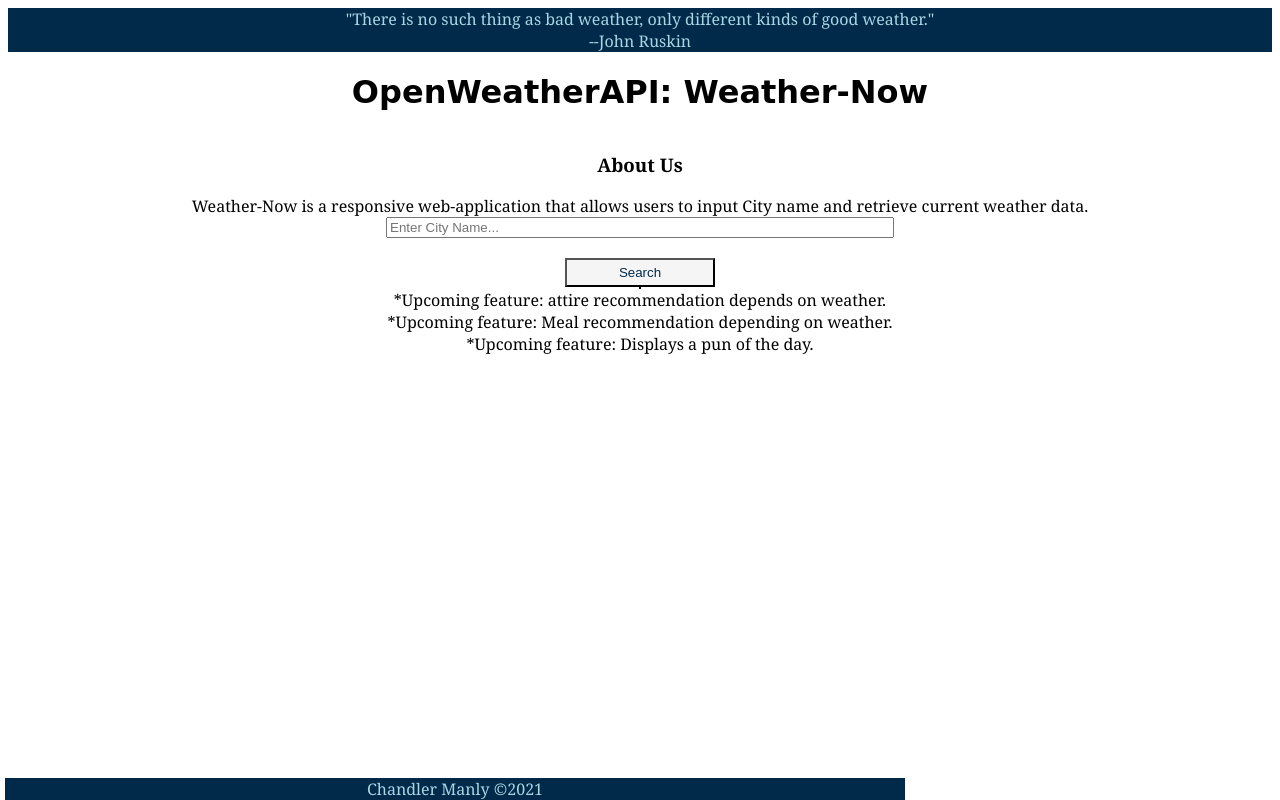
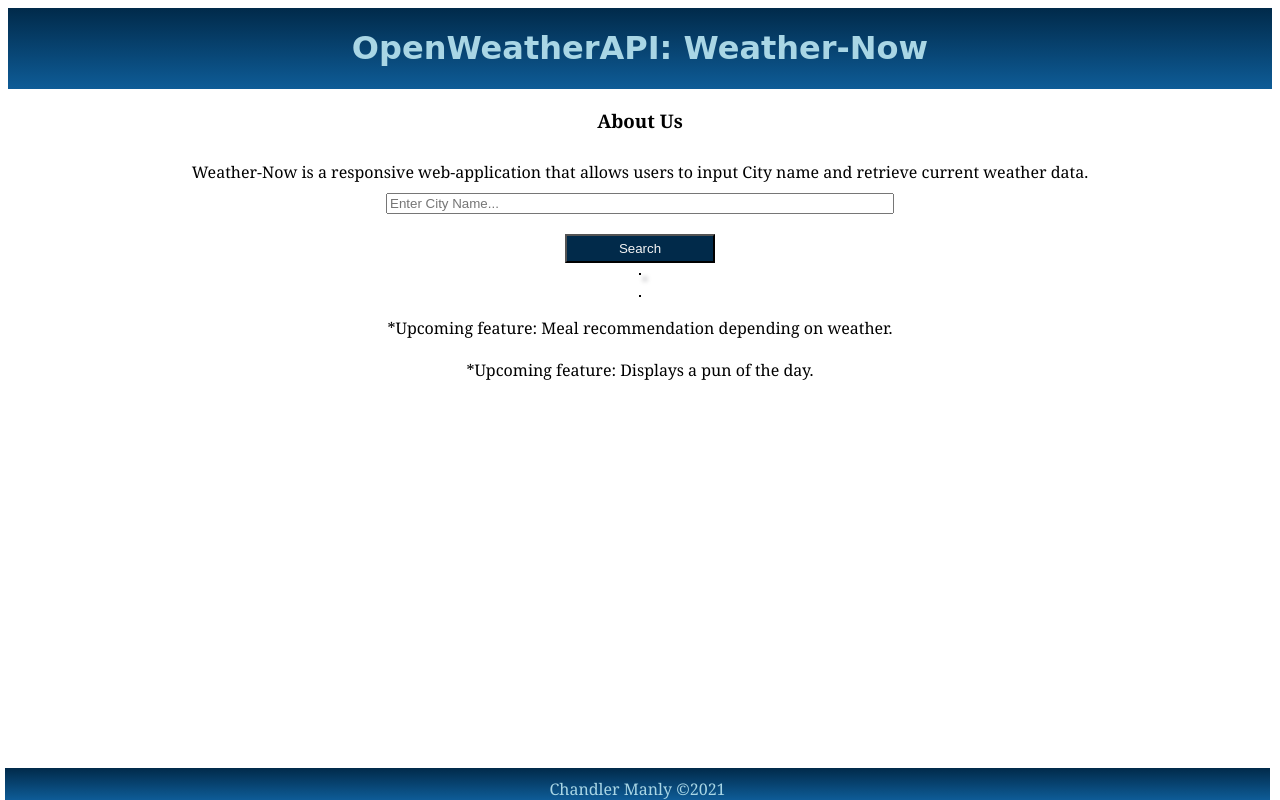
Before and after one commit to Chandler-Manly/Weather-App, a plain HTML site: page index.html in a window 1280 px wide. Drawn offline with nearby package versions, Linux system fonts and the light colour scheme; a web font is replaced by a local one.

Commit message:
updated css styling

```diff
--- a/app.js
+++ b/app.js
@@ -12,13 +12,12 @@ let appendPun = document.getElementById('pun-of-the-day-recommendation')
 // Core functionality: here's
 const getCity = async () => {
   try {
-    removeWeatherData()
+    removeWeatherData();
+    removeAttire();
     let response = await axios.get(`https://api.openweathermap.org/data/2.5/weather?q=${input.value}&units=imperial&appid=${API_KEY_TWO}`)
-    console.log(response)
     let weatherData = response.data.main
     appendWeather.innerHTML += `<div> City Name: ${input.value}</div>`;
 
-    //  Source: https://developer.mozilla.org/en-US/docs/Web/JavaScript/Reference/Global_Objects/Math/round
     // This is where the data is collected and grouped together.
     appendWeather.innerHTML += `<div> Current Temp: ${Math.round(weatherData.temp)}°F</div>`;
     appendWeather.innerHTML += `<div> Feels like: ${Math.round(weatherData.feels_like)}°F</div>`;
@@ -27,12 +26,20 @@ const getCity = async () => {
     appendWeather.innerHTML += `<div> Description: ${response.data.weather[0].description}</div > `;
 
     // Attire Rec
-    appendAttire.innerHTML += `<div> Suns out Guns out</div>`;
+    function attireRec() {
+      if (`${Math.round(weatherData.temp)} > 75`) {
+        appendAttire.innerHTML += '<div>Attire Recommendation: Pack your bathing suit!</div>';
+      }
+      else {
+        appendAttire.innerHTML += '<div>Attire Recommendation: Bundle up! Comforters and a hot cup of coffee!</div>';
+      }
+    };
+    attireRec()
 
   // Meal Rec
-  appendMeal.innerHTML += `<div> Suns out Guns out</div>`;
+  // appendMeal.innerHTML += `<div> Suns out Guns out</div>`;
   // Pun-of-the-day
-  appendPun.innerHTML += `<div> Suns out Guns out</div>`;
+  // appendPun.innerHTML += `<div> Suns out Guns out</div>`;
 
   } catch (error) {
     console.log(error)
@@ -50,9 +57,23 @@ function removeWeatherData() {
     weatherContainer.removeChild(weatherContainer.lastChild);
   }
 }
+function removeAttire() {
+  const attireContainer = document.querySelector('#attire-recommendation')
+  while (attireContainer.lastChild) {
+    attireContainer.removeChild(attireContainer.lastChild);
+  }
+}
 
-// function attireRec() {
-//   if (`${Math.round(weatherData.temp)} > 20`) {
-//     appendAttire.innerHTML += '<div>May need a jacket</div>';
-//   }
-// };
+
+
+
+{/* <div>
+<i class="far fa-snowflake"></i>
+  <i class="fas fa-cloud"></i>
+  <i class="fas fa-sun"></i>
+  <i class="fas fa-cloud-showers-heavy"></i>
+  <i class="fas fa-wind"></i>
+  <i class="fas fa-smog"></i>
+  <i class="fas fa-bolt"></i>
+<i class="fas fa-cloud-rain"></i>
+</div> */}
--- a/index.html
+++ b/index.html
@@ -14,16 +14,16 @@
 </head>
 
 <body>
-  <header>"There is no such thing as bad weather, only different kinds of good weather."<br> --John
-    Ruskin</header>
-  <h1>OpenWeatherAPI: Weather-Now</h1>
+  <header><h1>OpenWeatherAPI: Weather-Now</h1></header>
+
   <h3>About Us</h3>
   <div id='about-us'>Weather-Now is a responsive web-application that allows users to input City name and retrieve current weather data.</div>
   <input type="text" name="cityName" id="city-name" placeholder="Enter City Name...">
   <button id="search">Search</button>
   <!-- This is they key div where the weather data will be attached -->
   <div id='append-weather' style="border: thin solid black"></div>
-  <div id='attire-recommendation'>*Upcoming feature: attire recommendation depends on weather.</div>
+  <div id='attire-recommendation' style="border: thin solid black"></div>
+
   <div id='meal-recommendation'>*Upcoming feature: Meal recommendation depending on weather.</div>
   <div id='pun-of-the-day'>*Upcoming feature: Displays a pun of the day.</div>
 
--- a/style.css
+++ b/style.css
@@ -1,5 +1,5 @@
 header {
- background-color: #012a4a;
+  background-image: linear-gradient(#012a4a, #0e5c97);
   position: relative;
   color: #a9d6e5;
   text-align: center;
@@ -23,22 +23,28 @@ body {
 }
 
 div {
+  margin: 10px;
   display: flex;
   flex-direction: column;
   justify-content: center;
   align-items: center;
+
+
 }
 
 footer {
+  display: flex;
+  align-items: center;
+  justify-content: center;
     bottom: 0;
     left: 5px;
     right: 10px;
-    max-width: 900px;
     position: fixed;
-    background-color: #012a4a;
+    background-image: linear-gradient(#012a4a, #0e5c97);
     color: #a9d6e5;
     text-align: center;
     font-family: Georgia, 'Times New Roman', Times, serif;
+    padding-top: 10px;
 }
 
 input {
@@ -49,25 +55,37 @@ input {
   text-align: left;
 }
 
+#append-weather{
+  margin: 10px;
+  display: flex;
+  flex-direction: column;
+  justify-content: center;
+  align-items: center;
+  background-image: linear-gradient(#012a4a, #0e5c97);
+  box-shadow: 5px 5px 5px #020a11;
+  color: #a9d6e5;
+}
+
 button {
   margin-top: 20px;
   display: flex;
   justify-content: center;
   width: 150px;
   text-align: center;
-  color: #012a4a;
-  background-color: whitesmoke;
+  background-color: #012a4a;
+  color: whitesmoke;
   padding: 5px;
 }
 
 button:hover {
-background-color: #012a4a;
-color: whitesmoke;
+color: #012a4a;
+background-color: whitesmoke;
 
 }
 
 /* container with elements inside */
 #append-data {
+  margin-top: 20px;
   display: flex;
   flex-direction: column;
   justify-content: center;
```
